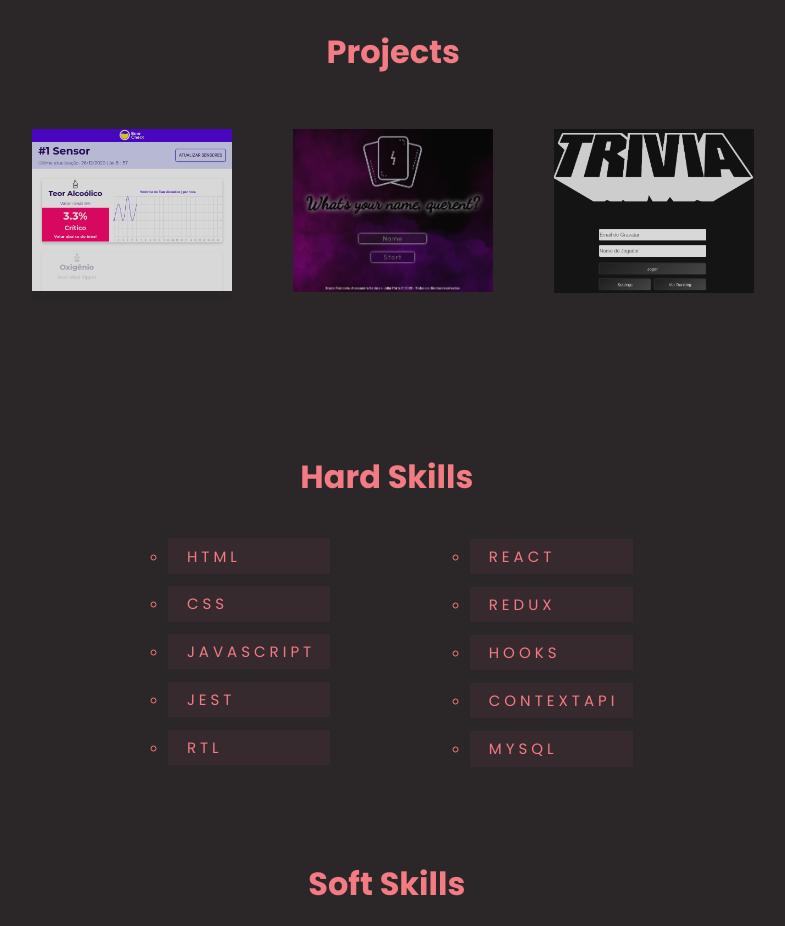
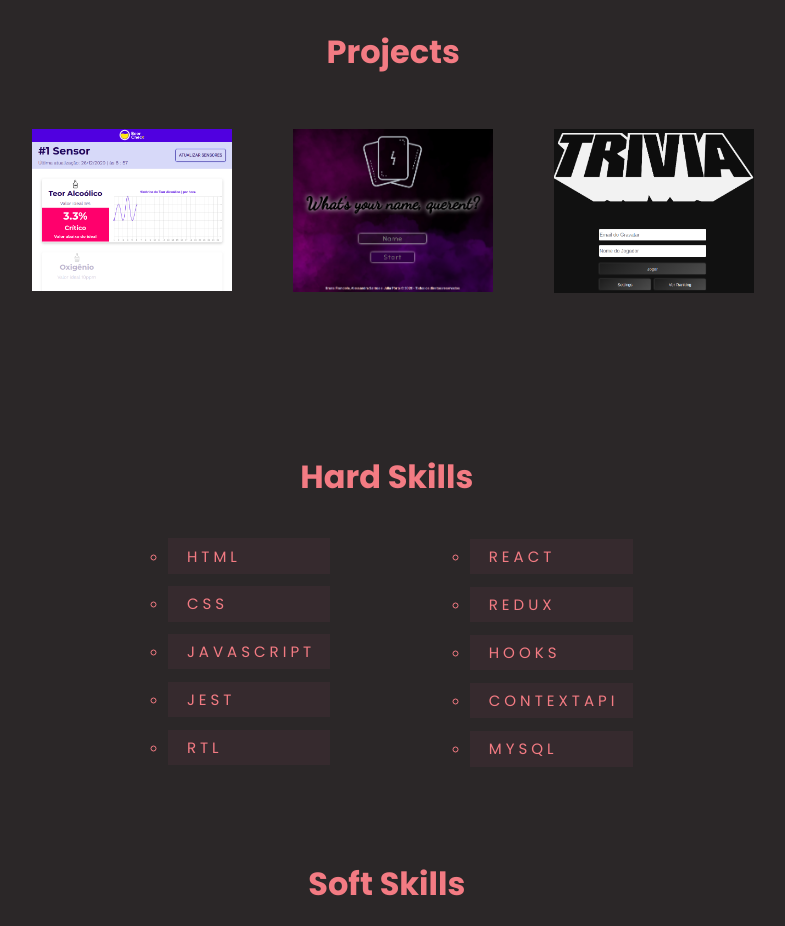
Before and after one commit to itsaleplets/portfolio, a React (Create React App) app: page / in a window 1280 px wide. Shown: the part 1680-2606 px from the top of the page, without its empty margins (426-1211 px from the left). Built offline with nearby package versions, Linux system fonts and the light colour scheme; a web font is replaced by a local one.

Commit message:
fix: removing opacity

```diff
--- a/src/style/Projects.css
+++ b/src/style/Projects.css
@@ -16,7 +16,7 @@
   z-index: 1;
   position: relative;
   transition: all 0.5s ease-out;
-  opacity: 82%;
+  /* opacity: 82%; */
 }
 
 .description {
```
